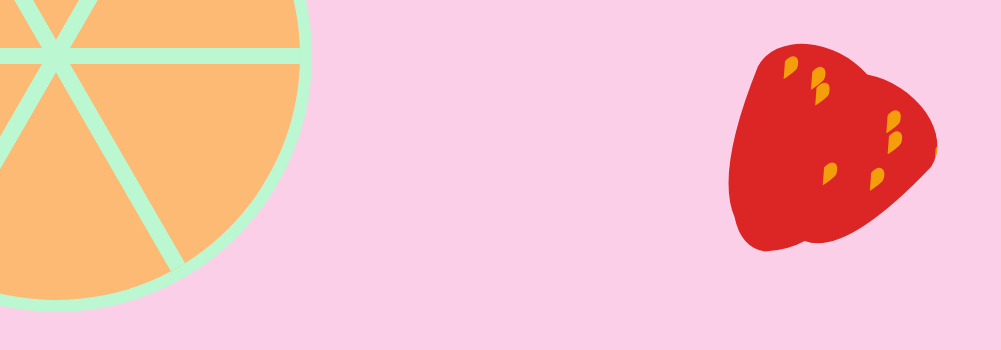
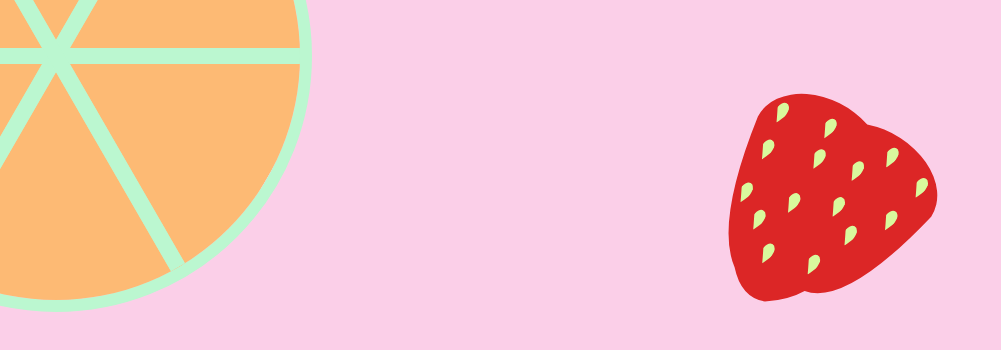
Before and after one commit to Nalundquist/portfolio-new, a Next.js app: page / in a window 1280 px wide. Shown: the top 350 px of the page, without its empty margins (0-1001 px from the left). Built offline with nearby package versions, Linux system fonts and the light colour scheme.

Commit message:
adjust/add seeds, start leaf clip path

```diff
--- a/app/components/Strawberry.tsx
+++ b/app/components/Strawberry.tsx
@@ -2,29 +2,32 @@ import React from "react";
 
 const Strawberry: React.FC = () => {
   const seedPositions = [
-    { top: 24, left: -42 },
-    { top: 12, left: -10 },
-    { top: 15, left: -50 },
-		{ top: 20, left: -42 },
-    { top: 12, left: -10 },
+    { top: 4, left: 89 },
+    { top: 8, left: 23 },
+    { top: 15, left: -30 },
+		{ top: 30, left: -12 },
+    { top: 12, left: 40 },
     { top: 65, left: -50 },
 		{ top: 24, left: -42 },
     { top: 52, left: -60 },
-    { top: 15, left: -50 },
-		{ top: 24, left: -42 },
-    { top: 42, left: -10 },
-    { top: 45, left: -70 }
+    { top: 75, left: -140 },
+		{ top: 87, left: -142 },
+    { top: 42, left: -180 },
+    { top: 65, left: -120 },
+		{ top: 104, left: -182 },
+    { top: 42, left: -140 },
+    { top: 95, left: -190 }
   ];
 
   return (
-    <div className='absolute flex h-[18rem] w-[18rem] justify-center transform rotate-[30deg] scale-[1.45] ' style={{ top: 150, right: 280 }}>
+    <div className='absolute flex h-[18rem] w-[18rem] justify-center transform rotate-[30deg] scale-[1.45] ' style={{ top: 200, right: 280 }}>
       <div className='flex flex-column relative h-[10rem] w-full bg-red-600 flex justify-center flex-row clip-path-strawberry'>
         {seedPositions.map((position, index) => (
           <div
             key={index}
-            className="bg-amber-500 w-[20px] h-[30px] relative clip-path-seed"
+            className="bg-lime-200 w-[20px] h-[30px] relative clip-path-seed"
             style={{
-              transform: `translate(${position.left}px, ${position.top}px) scale(.7)`,
+              transform: `translate(${position.left}px, ${position.top}px) scale(.6)`,
             }}
           ></div>
         ))}
--- a/app/globals.css
+++ b/app/globals.css
@@ -42,7 +42,12 @@ body {
 
 .clip-path-seed {
   clip-path: path(
-  "M6,14 A8,17,0,0,1,20,14 Q20,18,12,34 Q25,52,6,14"
+  "M6,14 A8,17,0,0,1,20,14 Q20,18,12,34 Q25,52,6,14 Z"
   )
+}
 
+.clip-path-leaf {
+  clip-path: path(
+    "M6,6 A20,36,0,0,1,40,40 A20,16,0,0,1,6,6 Z"
+  )
 }
```
